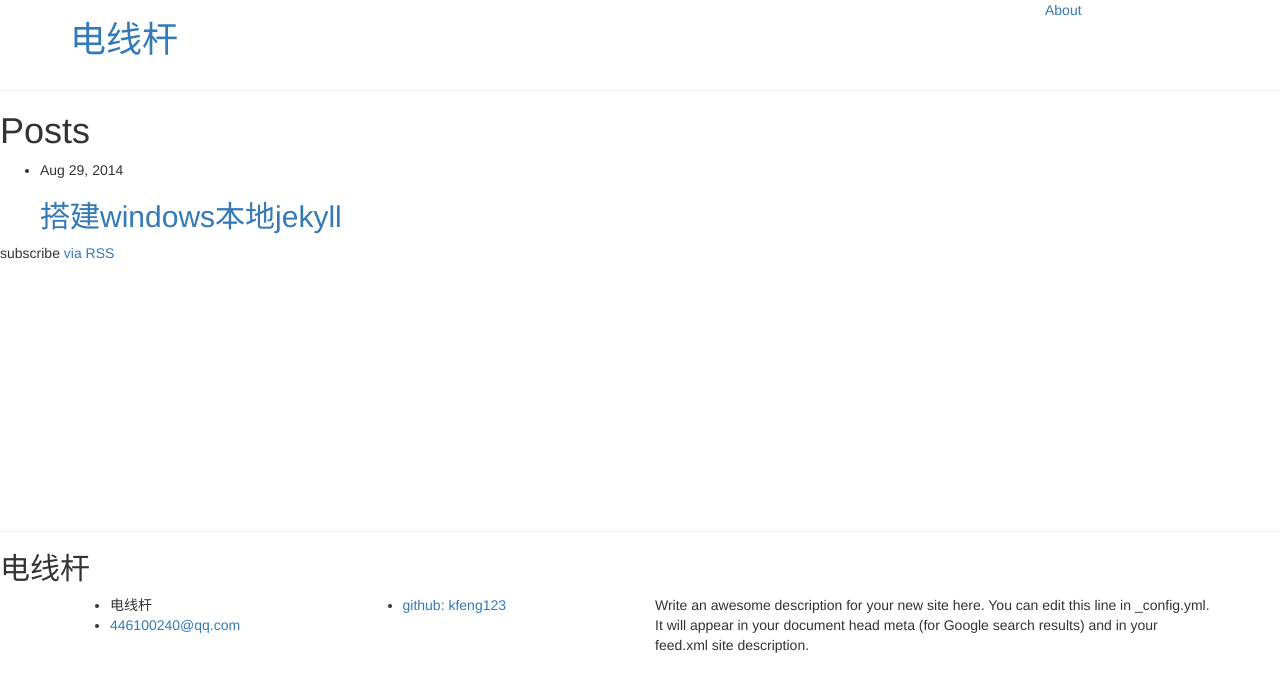
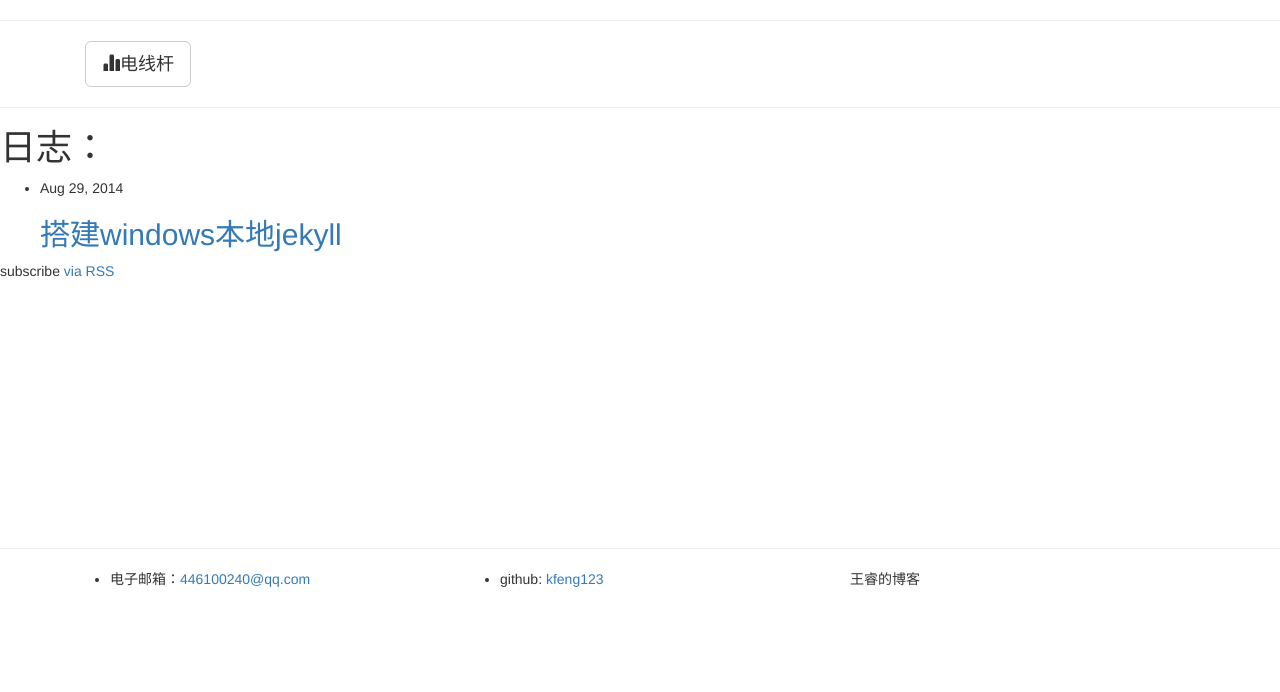
Before and after one commit to kfeng123/kfeng123.github.io, a Jekyll site: the page built from index.html, in a window 1280 px wide. Shown: the top 692 px of the page. Built offline with Jekyll 4.4.1, drawn with Linux system fonts in a browser that asks for light colours; nearby versions of some CDN libraries.

Commit message:
bootstrap

```diff
--- a/_config.yml
+++ b/_config.yml
@@ -2,9 +2,7 @@
 title: 电线杆
 email: 446100240@qq.com
 description: > # this means to ignore newlines until "baseurl:"
-  Write an awesome description for your new site here. You can edit this
-  line in _config.yml. It will appear in your document head meta (for
-  Google search results) and in your feed.xml site description.
+  王睿的博客
 baseurl: "" # the subpath of your site, e.g. /blog/
 url: "http://yourdomain.com" # the base hostname & protocol for your site
 twitter_username:
--- a/_includes/footer.html
+++ b/_includes/footer.html
@@ -2,46 +2,30 @@
 <footer class="site-footer">
 
   <div class="wrapper">
-
-    <h2 class="footer-heading">{{ site.title }}</h2>
 	<div class="container">
 		<div class="footer-col-wrapper row">
-		  <div class="footer-col  col-md-3">
+		  <div class="col-md-4">
 			<ul class="contact-list">
-			  <li>{{ site.title }}</li>
-			  <li><a href="mailto:{{ site.email }}">{{ site.email }}</a></li>
+			  <li>电子邮箱：<a href="mailto:{{ site.email }}">{{ site.email }}</a></li>
 			</ul>
 		  </div>
 
-		  <div class="footer-col  col-md-3">
+		  <div class="col-md-4">
 			<ul class="social-media-list">
 			  {% if site.github_username %}
 			  <li>
+				github:
 				<a href="https://github.com/{{ site.github_username }}">
-				  github:
-				  <span class="username">{{ site.github_username }}</span>
+					  <span class="username">{{ site.github_username }}</span>
 				</a>
 			  </li>
 			  {% endif %}
 
-			  {% if site.twitter_username %}
-			  <li>
-				<a href="https://twitter.com/{{ site.twitter_username }}">
-				  <span class="icon  icon--twitter">
-					<svg viewBox="0 0 16 16">
-					  <path fill="#828282" d="M15.969,3.058c-0.586,0.26-1.217,0.436-1.878,0.515c0.675-0.405,1.194-1.045,1.438-1.809
-					  c-0.632,0.375-1.332,0.647-2.076,0.793c-0.596-0.636-1.446-1.033-2.387-1.033c-1.806,0-3.27,1.464-3.27,3.27 c0,0.256,0.029,0.506,0.085,0.745C5.163,5.404,2.753,4.102,1.14,2.124C0.859,2.607,0.698,3.168,0.698,3.767 c0,1.134,0.577,2.135,1.455,2.722C1.616,6.472,1.112,6.325,0.671,6.08c0,0.014,0,0.027,0,0.041c0,1.584,1.127,2.906,2.623,3.206 C3.02,9.402,2.731,9.442,2.433,9.442c-0.211,0-0.416-0.021-0.615-0.059c0.416,1.299,1.624,2.245,3.055,2.271 c-1.119,0.877-2.529,1.4-4.061,1.4c-0.264,0-0.524-0.015-0.78-0.046c1.447,0.928,3.166,1.469,5.013,1.469 c6.015,0,9.304-4.983,9.304-9.304c0-0.142-0.003-0.283-0.009-0.423C14.976,4.29,15.531,3.714,15.969,3.058z"/>
-					</svg>
-				  </span>
 
-				  <span class="username">{{ site.twitter_username }}</span>
-				</a>
-			  </li>
-			  {% endif %}
 			</ul>
 		  </div>
 
-		  <div class="footer-col  footer-col-3 col-md-6">
+		  <div class="col-md-4">
 			<p class="text">{{ site.description }}</p>
 		  </div>
 		</div>
--- a/_includes/header.html
+++ b/_includes/header.html
@@ -1,18 +1,11 @@
+<hr/>
 <header class="site-header">
 	<div class="container">
-	  <div class="row">
-		<div class="col-md-10">
-		<h1><a class="site-title" href="{{ site.baseurl }}/">{{ site.title }}</a></h1>
+	  <div class="nav">
+		<div class="col-md-4">
+		<a class="site-title btn btn-default btn-lg" href="{{ site.baseurl }}/"><span class="glyphicon glyphicon-stats"></span>{{ site.title }}</a>
 		</div>
 
-
-		<div class="trigger col-md-2">
-			{% for page in site.pages %}
-			  {% if page.title %}
-			  <a class="page-link" href="{{ page.url | prepend: site.baseurl }}">{{ page.title }}</a>
-			  {% endif %}
-			{% endfor %}
-		</div>
 
 
 	  </div>
--- a/index.html
+++ b/index.html
@@ -4,7 +4,7 @@ layout: default
 
 <div class="home">
 
-  <h1 class="page-heading">Posts</h1>
+  <h1 class="page-heading">日志：</h1>
 
   <ul class="post-list">
     {% for post in site.posts %}
```
